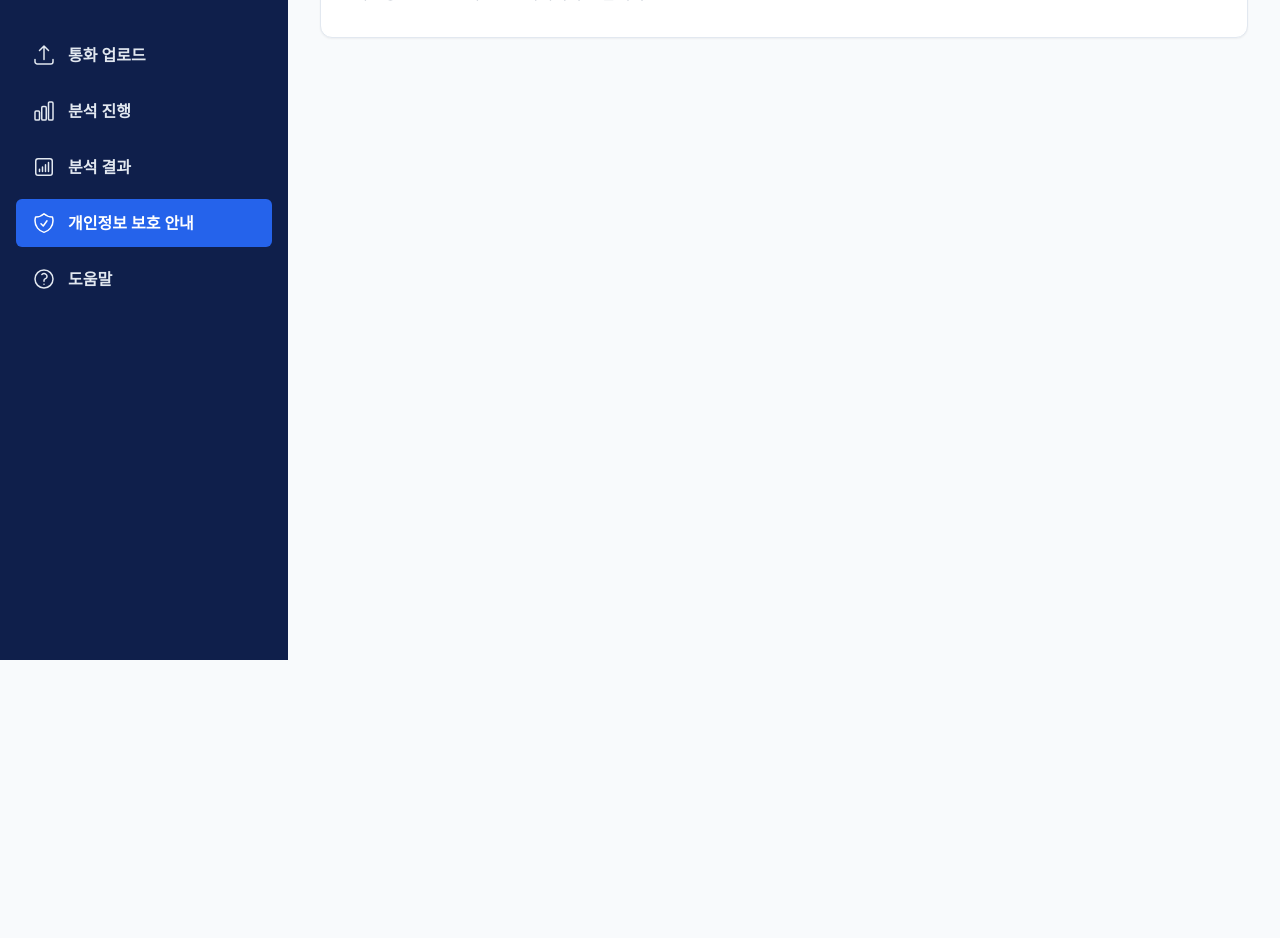
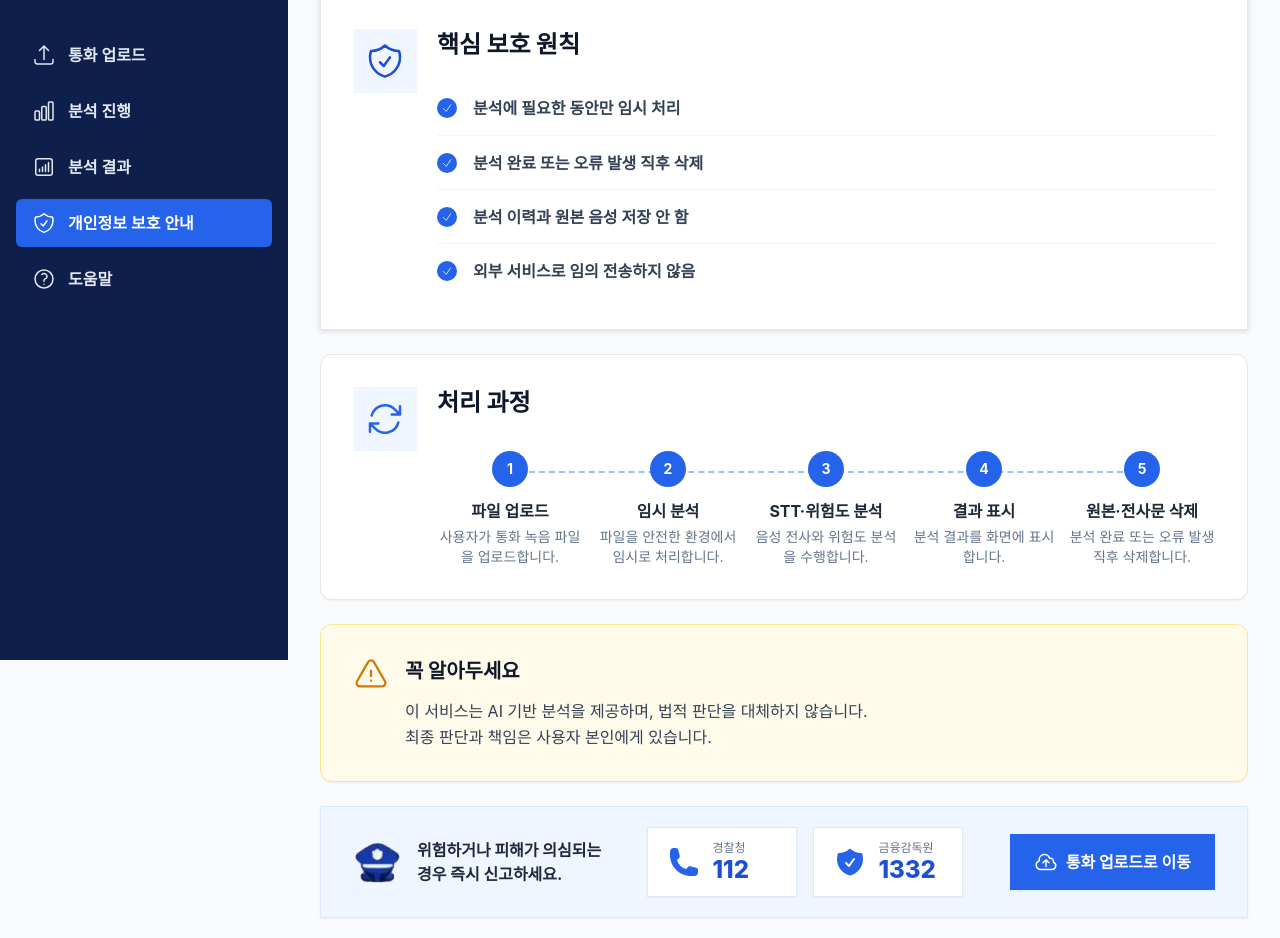
Before and after one commit to SZversion/VoiceGuard, a Nuxt app in the folder frontend/: page /privacy in a window 1280 px wide. Shown: the part 140-1078 px from the top of the page. Before the commit the page ends 800 px from the top, so only its background shows below. Built offline with nearby package versions, Linux system fonts and the light colour scheme.

Commit message:
feat: add privacy and help pages

```diff
--- a/frontend/pages/help.vue
+++ b/frontend/pages/help.vue
@@ -1,6 +1,69 @@
+<script setup>
+import { ArrowUpTrayIcon, DocumentArrowUpIcon, QuestionMarkCircleIcon } from '@heroicons/vue/24/outline'
+
+const usageSteps = [
+  { number: 1, title: '파일 업로드', description: 'WAV, MP3, M4A 통화 녹음 파일을 선택합니다.', icon: ArrowUpTrayIcon },
+  { number: 2, title: '분석 시작', description: '분석 시작 버튼을 눌러 분석을 요청합니다.', icon: DocumentArrowUpIcon },
+  { number: 3, title: '결과 확인', description: '위험 구간과 대응 안내를 확인합니다.', icon: QuestionMarkCircleIcon }
+]
+
+const faqs = [
+  { question: '지원하는 파일 형식은 무엇인가요?', answer: '현재 WAV, MP3, M4A 형식을 지원합니다.' },
+  { question: '업로드한 파일은 저장되나요?', answer: '분석에 필요한 동안만 임시 처리하며, 분석 이력과 원본 음성을 저장하지 않습니다.' },
+  { question: '분석에는 얼마나 걸리나요?', answer: '통화 길이와 내용에 따라 달라질 수 있습니다. 분석 진행 화면에서 현재 단계와 예상 시간을 확인할 수 있습니다.' },
+  { question: '분석 결과는 법적 판단인가요?', answer: '아닙니다. AI 분석 결과는 참고 정보이며 법적 확정 판정이 아닙니다.' }
+]
+</script>
+
 <template>
-  <BaseCard>
-    <h1 class="text-3xl font-extrabold text-slate-900">도움말</h1>
-    <p class="mt-3 text-slate-500">도움말과 FAQ는 5단계에서 구현합니다.</p>
-  </BaseCard>
+  <div class="mx-auto max-w-5xl space-y-6">
+    <header>
+      <h1 class="text-3xl font-extrabold tracking-tight text-slate-900">도움말</h1>
+      <p class="mt-3 text-slate-500">서비스 사용 방법과 자주 묻는 질문을 확인하세요.</p>
+    </header>
+
+    <section class="rounded-xl border border-slate-200 bg-white p-6 shadow-sm sm:p-8">
+      <h2 class="text-2xl font-extrabold text-slate-900">사용 방법</h2>
+      <ol class="mt-6 grid gap-6 sm:grid-cols-3">
+        <li v-for="step in usageSteps" :key="step.number" class="rounded-lg border border-slate-100 bg-slate-50 p-5">
+          <step.icon class="h-8 w-8 text-blue-600" aria-hidden="true" />
+          <div class="mt-4 flex items-center gap-2">
+            <span class="flex h-6 w-6 items-center justify-center rounded-full bg-blue-600 text-sm font-bold text-white">{{ step.number }}</span>
+            <h3 class="font-bold text-slate-800">{{ step.title }}</h3>
+          </div>
+          <p class="mt-2 text-sm leading-6 text-slate-500">{{ step.description }}</p>
+        </li>
+      </ol>
+    </section>
+
+    <section class="rounded-xl border border-slate-200 bg-white p-6 shadow-sm sm:p-8">
+      <div class="flex items-center gap-3">
+        <QuestionMarkCircleIcon class="h-8 w-8 text-blue-600" aria-hidden="true" />
+        <h2 class="text-2xl font-extrabold text-slate-900">자주 묻는 질문</h2>
+      </div>
+      <div class="mt-5 divide-y divide-slate-100">
+        <details v-for="faq in faqs" :key="faq.question" class="group py-4">
+          <summary class="cursor-pointer list-none font-bold text-slate-800 marker:hidden">{{ faq.question }}</summary>
+          <p class="mt-3 leading-6 text-slate-500">{{ faq.answer }}</p>
+        </details>
+      </div>
+    </section>
+
+    <section class="rounded-xl border border-blue-200 bg-blue-50 p-6 shadow-sm sm:p-8">
+      <div class="flex flex-col gap-5 sm:flex-row sm:items-center sm:justify-between">
+        <div>
+          <h2 class="text-xl font-extrabold text-slate-900">긴급 신고·상담 안내</h2>
+          <p class="mt-2 text-sm text-slate-600">위험하거나 피해가 의심되는 경우 관련 기관에 직접 문의하세요.</p>
+        </div>
+        <div class="flex flex-wrap gap-3">
+          <a href="tel:112" class="inline-flex items-center gap-2 border border-blue-200 bg-white px-5 py-3 font-bold text-blue-700 shadow-sm hover:bg-blue-50">경찰청 112</a>
+          <a href="tel:1332" class="inline-flex items-center gap-2 border border-blue-200 bg-white px-5 py-3 font-bold text-blue-700 shadow-sm hover:bg-blue-50">금융감독원 1332</a>
+        </div>
+      </div>
+    </section>
+
+    <div class="text-center">
+      <NuxtLink to="/" class="inline-flex items-center gap-2 bg-blue-600 px-6 py-3 font-bold text-white hover:bg-blue-700">통화 업로드로 이동</NuxtLink>
+    </div>
+  </div>
 </template>
--- a/frontend/pages/privacy.vue
+++ b/frontend/pages/privacy.vue
@@ -1,6 +1,132 @@
+<script setup>
+import {
+  ArrowPathIcon,
+  CheckIcon,
+  CloudArrowUpIcon,
+  ExclamationTriangleIcon,
+  ShieldCheckIcon,
+} from '@heroicons/vue/24/outline'
+import {
+  PhoneIcon as SolidPhoneIcon,
+  ShieldCheckIcon as SolidShieldCheckIcon
+} from '@heroicons/vue/24/solid'
+
+const principles = [
+  '분석에 필요한 동안만 임시 처리',
+  '분석 완료 또는 오류 발생 직후 삭제',
+  '분석 이력과 원본 음성 저장 안 함',
+  '외부 서비스로 임의 전송하지 않음'
+]
+
+const processSteps = [
+  { number: 1, title: '파일 업로드', description: '사용자가 통화 녹음 파일을 업로드합니다.' },
+  { number: 2, title: '임시 분석', description: '파일을 안전한 환경에서 임시로 처리합니다.' },
+  { number: 3, title: 'STT·위험도 분석', description: '음성 전사와 위험도 분석을 수행합니다.' },
+  { number: 4, title: '결과 표시', description: '분석 결과를 화면에 표시합니다.' },
+  { number: 5, title: '원본·전사문 삭제', description: '분석 완료 또는 오류 발생 직후 삭제합니다.' }
+]
+</script>
+
 <template>
-  <BaseCard>
-    <h1 class="text-3xl font-extrabold text-slate-900">개인정보 보호 안내</h1>
-    <p class="mt-3 text-slate-500">개인정보 보호 안내는 5단계에서 구현합니다.</p>
-  </BaseCard>
+  <div class="mx-auto max-w-5xl space-y-6">
+    <header>
+      <h1 class="text-3xl font-extrabold tracking-tight text-slate-900">개인정보 보호 안내</h1>
+      <p class="mt-3 text-slate-500">업로드한 통화 녹음파일은 분석 목적으로만 임시 처리됩니다.</p>
+    </header>
+
+    <section class="border border-slate-200 bg-white p-6 shadow-[0_1px_5px_rgba(15,23,42,0.15)] sm:p-8">
+      <div class="flex items-start gap-5">
+        <span class="flex h-16 w-16 shrink-0 items-center justify-center bg-blue-50 text-blue-700">
+          <ShieldCheckIcon class="h-10 w-10" aria-hidden="true" />
+        </span>
+
+        <div class="min-w-0 flex-1">
+          <h2 class="text-2xl font-extrabold text-slate-900">핵심 보호 원칙</h2>
+          <ul class="mt-5 divide-y divide-slate-100">
+            <li
+              v-for="principle in principles"
+              :key="principle"
+              class="flex min-h-[54px] items-center gap-4 py-3 text-[16px] font-semibold text-slate-700"
+            >
+              <span class="flex h-5 w-5 shrink-0 items-center justify-center rounded-full bg-blue-600 text-white">
+                <CheckIcon class="h-3 w-3" stroke-width="3" aria-hidden="true" />
+              </span>
+              <span>{{ principle }}</span>
+            </li>
+          </ul>
+        </div>
+      </div>
+    </section>
+
+    <section class="rounded-xl border border-slate-200 bg-white p-6 shadow-sm sm:p-8">
+      <div class="flex items-start gap-5">
+        <span class="flex h-16 w-16 shrink-0 items-center justify-center bg-blue-50 text-blue-600">
+          <ArrowPathIcon class="h-10 w-10" aria-hidden="true" />
+        </span>
+        <div class="w-full">
+          <h2 class="text-2xl font-extrabold text-slate-900">처리 과정</h2>
+          <ol class="relative mt-8 grid grid-cols-5 gap-3 before:absolute before:left-[8%] before:right-[8%] before:top-5 before:border-t-2 before:border-dashed before:border-blue-300 max-[480px]:grid-cols-1 max-[480px]:gap-6 max-[480px]:before:hidden">
+            <li v-for="step in processSteps" :key="step.number" class="relative z-10 min-w-0 text-center">
+              <span class="mx-auto flex h-9 w-9 items-center justify-center rounded-full bg-blue-600 text-sm font-bold text-white">{{ step.number }}</span>
+              <p class="mt-3 font-bold text-slate-800">{{ step.title }}</p>
+              <p class="mt-1 text-sm leading-5 text-slate-500">{{ step.description }}</p>
+            </li>
+          </ol>
+        </div>
+      </div>
+    </section>
+
+    <section class="rounded-xl border border-amber-200 bg-amber-50 p-6 shadow-sm sm:p-8">
+      <div class="flex items-start gap-4">
+        <ExclamationTriangleIcon class="h-9 w-9 shrink-0 text-amber-600" aria-hidden="true" />
+        <div>
+          <h2 class="text-xl font-extrabold text-slate-900">꼭 알아두세요</h2>
+          <p class="mt-3 leading-7 text-slate-700">이 서비스는 AI 기반 분석을 제공하며, 법적 판단을 대체하지 않습니다.</p>
+          <p class="text-slate-700">최종 판단과 책임은 사용자 본인에게 있습니다.</p>
+        </div>
+      </div>
+    </section>
+
+    <section class="flex flex-col gap-6 border border-blue-100 bg-blue-50 p-5 shadow-sm sm:flex-row sm:items-center sm:justify-between sm:px-8 sm:py-5">
+      <div class="flex items-center gap-4">
+        <img src="/icons/police_icon.png" alt="경찰 신고 안내" class="h-12 w-12 shrink-0 object-contain" />
+        <p class="max-w-[190px] text-base font-bold leading-6 text-slate-800">
+          위험하거나 피해가 의심되는<br />
+          경우 즉시 신고하세요.
+        </p>
+      </div>
+
+      <div class="flex flex-wrap gap-4">
+        <a
+          href="tel:112"
+          class="flex min-w-[150px] items-center gap-3 border border-slate-200 bg-white px-5 py-3 shadow-sm transition hover:border-blue-300"
+        >
+          <SolidPhoneIcon class="h-8 w-8 text-blue-600" aria-hidden="true" />
+          <span>
+            <span class="block text-xs text-slate-500">경찰청</span>
+            <span class="block text-2xl font-extrabold leading-7 text-blue-700">112</span>
+          </span>
+        </a>
+
+        <a
+          href="tel:1332"
+          class="flex min-w-[150px] items-center gap-3 border border-slate-200 bg-white px-5 py-3 shadow-sm transition hover:border-blue-300"
+        >
+          <SolidShieldCheckIcon class="h-8 w-8 text-blue-600" aria-hidden="true" />
+          <span>
+            <span class="block text-xs text-slate-500">금융감독원</span>
+            <span class="block text-2xl font-extrabold leading-7 text-blue-700">1332</span>
+          </span>
+        </a>
+      </div>
+
+      <NuxtLink
+        to="/"
+        class="inline-flex items-center justify-center gap-2 bg-blue-600 px-6 py-4 font-bold text-white shadow-sm transition hover:bg-blue-700"
+      >
+        <CloudArrowUpIcon class="h-6 w-6" aria-hidden="true" />
+        통화 업로드로 이동
+      </NuxtLink>
+    </section>
+  </div>
 </template>
```
Also changed, not shown: frontend/public/icons/police_icon.png (added).
